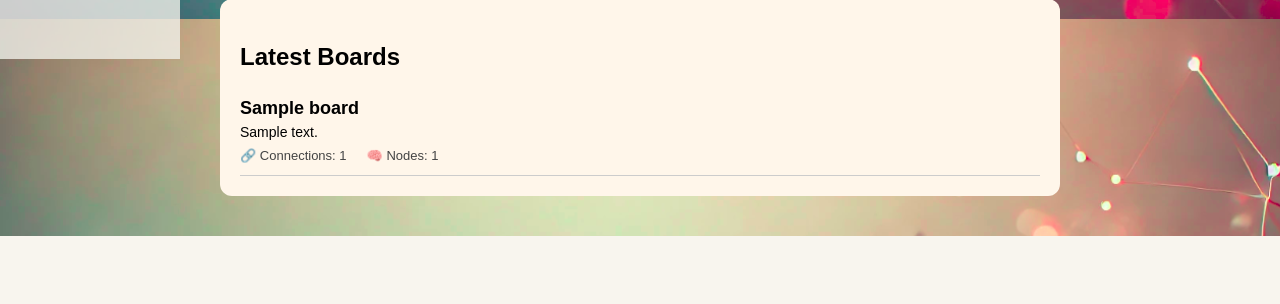
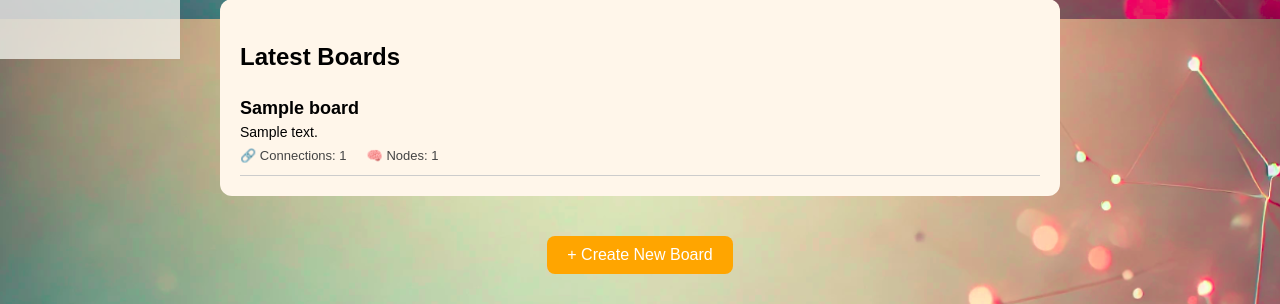
Before and after one commit to tyasemin/SWE573, a Django app: template backend/profile_app/templates/profile_app/profile.html in a window 1280 px wide. Shown: the part 781-1085 px from the top of the page. Before the commit the page ends 1017 px from the top, so only its background shows below. Run offline with Django 4.2, Linux system fonts and the light colour scheme; the template is opened without the code that fills it: values that come from a table or form of the project are taken from there, others are empty; tables that the repository leaves empty hold one stand-in row (values such as "Sample post").

Commit message:
add create board button

```diff
--- a/backend/board/views.py
+++ b/backend/board/views.py
@@ -9,7 +9,7 @@ def create_board(request):
         form = BoardForm(request.POST)
         if form.is_valid():
             board = form.save(commit=False)
-            board.user = request.user
+            board.owner = request.user  # ✅ FIXED this line
             board.save()
             return redirect('home_page')
     else:
--- a/backend/home_app/templates/home_app/partials/board_card.html
+++ b/backend/home_app/templates/home_app/partials/board_card.html
@@ -1,10 +1,6 @@
 <div class="board-card">
   <div class="board-card-left">
-    {% if board.owner.profile_image %}
-      <img src="{{ board.owner.profile_image.url }}" alt="User profile" class="profile-image">
-    {% else %}
       <img src="{% static 'profile_app/icons/avatar.svg' %}" alt="Default profile" class="profile-image">
-    {% endif %}
   </div>
 
   <div class="board-card-content">
--- a/backend/profile_app/static/profile_app/profile.css
+++ b/backend/profile_app/static/profile_app/profile.css
@@ -163,3 +163,22 @@ body {
     display: flex;
     gap: 20px;
 }
+.create-board-section {
+    text-align: center;
+    margin: 30px auto;
+}
+
+.create-board-button {
+    background-color: #FFA500;
+    color: white;
+    padding: 10px 20px;
+    font-size: 16px;
+    text-decoration: none;
+    border-radius: 8px;
+    display: inline-block;
+    transition: background-color 0.3s ease;
+}
+
+.create-board-button:hover {
+    background-color: #ff8c00;
+}
--- a/backend/profile_app/templates/profile_app/profile.html
+++ b/backend/profile_app/templates/profile_app/profile.html
@@ -92,6 +92,11 @@
       <p>You haven’t created any boards yet.</p>
     {% endif %}
   </div>
+  <div class="create-board-section">
+    <a href="{% url 'create_board' %}" class="create-board-button">
+      + Create New Board
+    </a>
+  </div>
 
 </body>
 </html>
```
